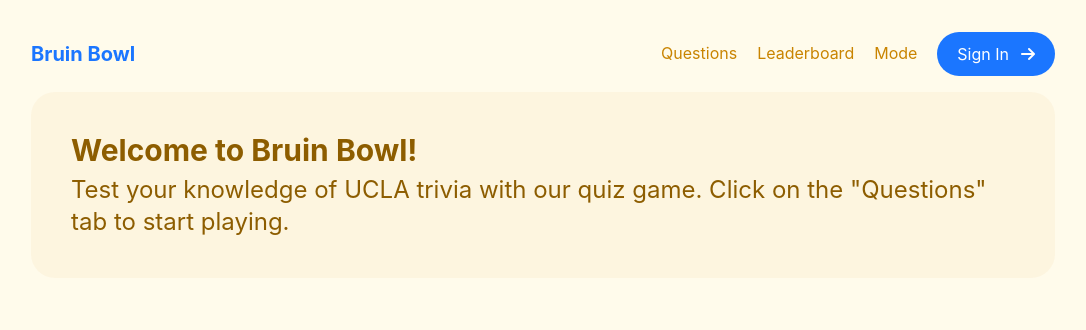
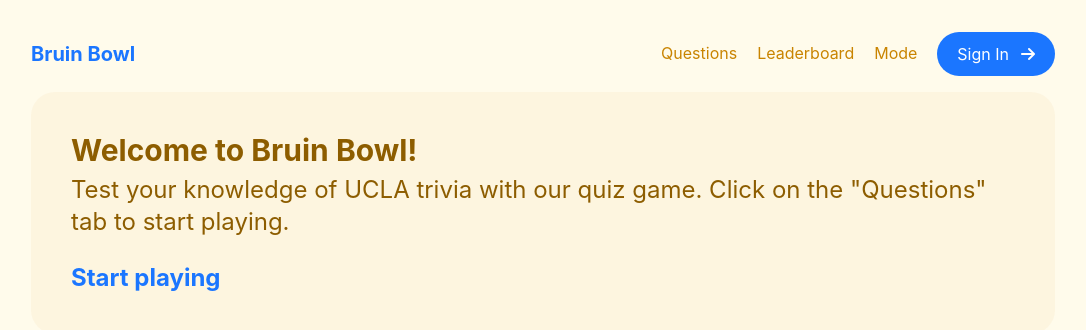
Before and after one commit to david-sai/bruin-bowl, a React (Create React App) app in the folder bruin-bowl/: page / in a window 1280 px wide. Shown: the top 330 px of the page, without its empty margins (97-1183 px from the left). Built offline with nearby package versions, Linux system fonts and the light colour scheme; the HTML template or start-up script is replaced by a standard one.

Commit message:
Add Sign In/Play Link to Home
Still need to connect with the account system once implemented

```diff
--- /dev/null
+++ b/bruin-bowl/src/components/HomeNavigator.js
@@ -0,0 +1,23 @@
+import React from "react";
+import { Link } from "react-router-dom";
+
+function HomeNavigator() {
+    const isSignedIn = true; // Change once sign in page is done
+
+    if (isSignedIn) {
+        return (
+            <div className="text-bruin-blue font-bold text-2xl">
+                <Link to={"/mode-select"}>Start playing</Link>
+            </div>
+        )
+    }
+    else {
+        return (
+            <div className="text-bruin-blue font-bold text-2xl">
+                <Link to='/sign-in'>Sign in</Link>
+            </div>
+        )
+    }
+}
+
+export default HomeNavigator;
--- a/bruin-bowl/src/pages/Home.js
+++ b/bruin-bowl/src/pages/Home.js
@@ -1,13 +1,16 @@
 import React from "react";
+import HomeNavigator from "../components/HomeNavigator";
 
 function Home() {
     return (
         <div className="mt-4 bg-yellow-600 bg-opacity-5 rounded-3xl p-10 text-bruin-darkgold">
-        <h1 className="font-bold text-3xl mb-1.5">Welcome to Bruin Bowl!</h1>
-        <p className="text-2xl">
-            Test your knowledge of UCLA trivia with our quiz game. Click on the
-            "Questions" tab to start playing.
-        </p>
+            <h1 className="font-bold text-3xl mb-1.5">Welcome to Bruin Bowl!</h1>
+            <p className="text-2xl">
+                Test your knowledge of UCLA trivia with our quiz game. Click on the
+                "Questions" tab to start playing.
+            </p>
+            <br />
+            <HomeNavigator />
         </div>
     );
 }
```
